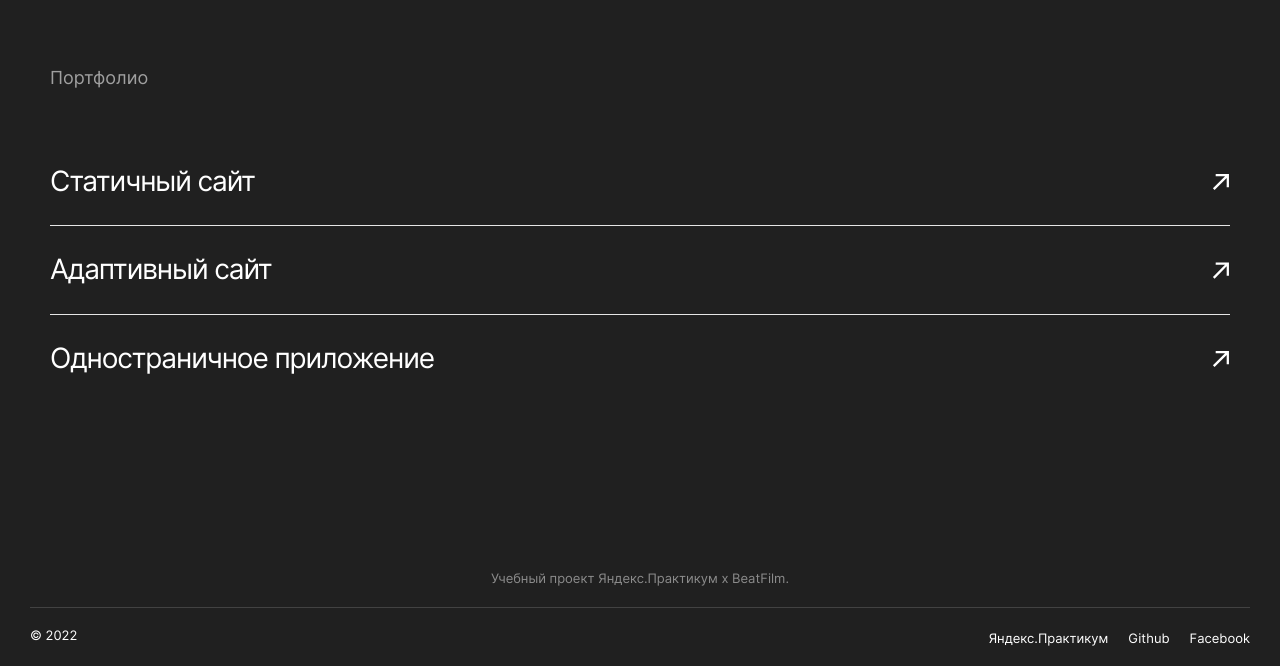
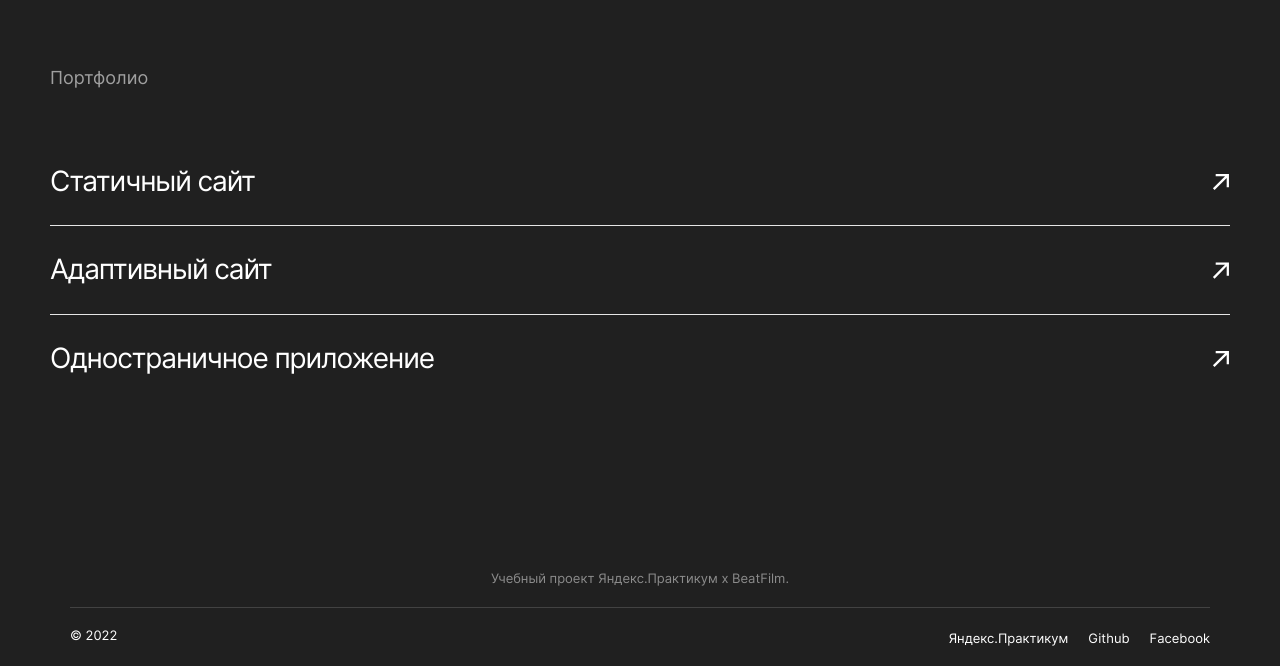
Before and after one commit to lipnitskaite/movies-explorer-frontend, a React app: page / in a window 1280 px wide. Shown: the part 2526-3192 px from the top of the page. Built offline with nearby package versions, Linux system fonts and the light colour scheme.

Commit message:
feat: adapt Footer layout for 768px

```diff
--- a/src/components/Footer/Footer.css
+++ b/src/components/Footer/Footer.css
@@ -82,3 +82,9 @@
     line-height: 1.21;
   }
 }
+
+@media screen and (min-width: 1280px) {
+  .footer {
+    padding: 79px 70px 20px 70px;
+  }
+}
```
